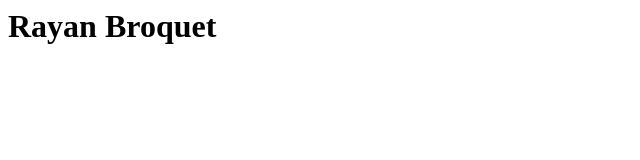
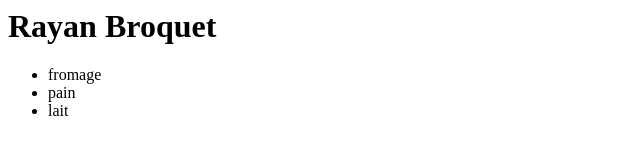
Before and after one commit to FixGH/depotTest, a plain HTML site: page index.html in a window 1280 px wide. Shown: the whole page, without its empty margins (0-640 px from the left). Drawn offline with Linux system fonts and the light colour scheme.

Commit message:
ajout liste

```diff
--- a/index.html
+++ b/index.html
@@ -1 +1,6 @@
 <h1>Rayan Broquet</h1>
+<ul>
+  <li>fromage</li>
+  <li>pain</li>
+  <li>lait</li>
+</ul>
```
